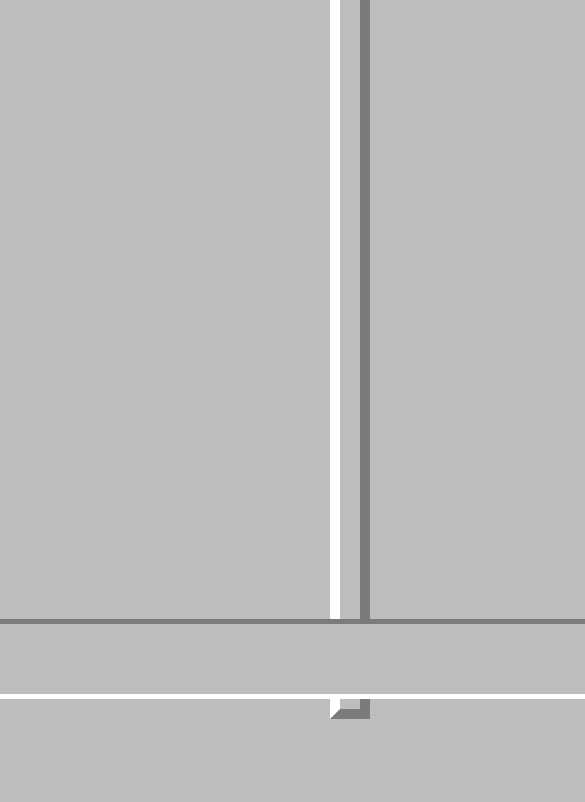
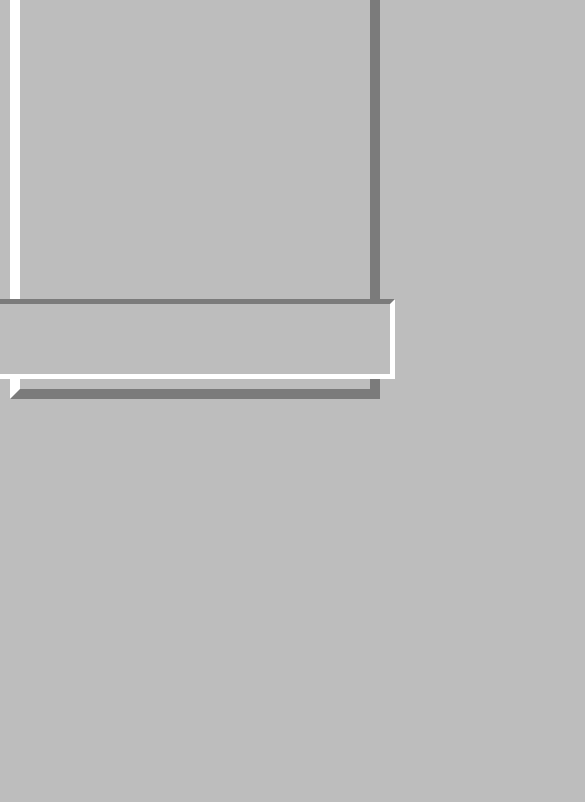
Before and after one commit to Saimon397/js-campominato, a plain HTML site: page index.html in a window 390 px wide. Shown: the part 495-1297 px from the top of the page, 585 px wide, since content can reach past the window. After the commit the page ends 904 px from the top, so only its background shows below. Drawn offline with nearby package versions, Linux system fonts and the light colour scheme.

Commit message:
Add_media_query

```diff
--- a/css/style.css
+++ b/css/style.css
@@ -17,7 +17,8 @@ body {
     font-family: 'Source Code Pro', monospace;
 }
 
-header, footer {
+header,
+footer {
     background-color: rgb(189, 189, 189);
     height: 80px;
     width: 800px;
@@ -27,7 +28,7 @@ header, footer {
     border-bottom: 5px solid rgb(255, 255, 255);
 }
 
-.btn{
+.btn {
     margin-right: 200px;
     background-color: rgb(189, 189, 189);
     border-top: 3px solid rgb(255, 255, 255);
@@ -36,7 +37,7 @@ header, footer {
     border-bottom: 3px solid rgb(123, 123, 123);
 }
 
-.btn:hover{
+.btn:hover {
     background-color: rgb(189, 189, 189);
     border-top: 4px solid rgb(123, 123, 123);
     border-left: 4px solid rgb(123, 123, 123);
@@ -44,7 +45,7 @@ header, footer {
     border-bottom: 2px solid rgb(123, 123, 123);
 }
 
-.emoji{
+.emoji {
     width: 40px;
 }
 
@@ -80,3 +81,47 @@ main {
 .bg-game {
     background-color: rgb(136, 136, 136);
 }
+
+/***MEDIA-QUERY***/
+
+@media screen and (max-width: 1200px) {
+    body {
+        margin: 130px 130px 130px 130px;
+    }
+}
+
+@media screen and (max-width: 992px) {
+    body {
+        margin: 60px 60px 60px 60px;
+    }
+}
+
+@media screen and (max-width: 768px) {
+    body {
+        margin: 30px 30px 30px 30px;
+    }
+
+    header,
+    footer {
+        width: 500px;
+    }
+
+    .btn{
+        margin-right: 100px;
+    }
+}
+
+@media screen and (max-width: 576px) {
+    body {
+        margin: 10px 10px 10px 10px;
+    }
+
+    header,
+    footer {
+        width: 400px;
+    }
+
+    .btn{
+        margin-right: 60px;
+    }
+}
```
